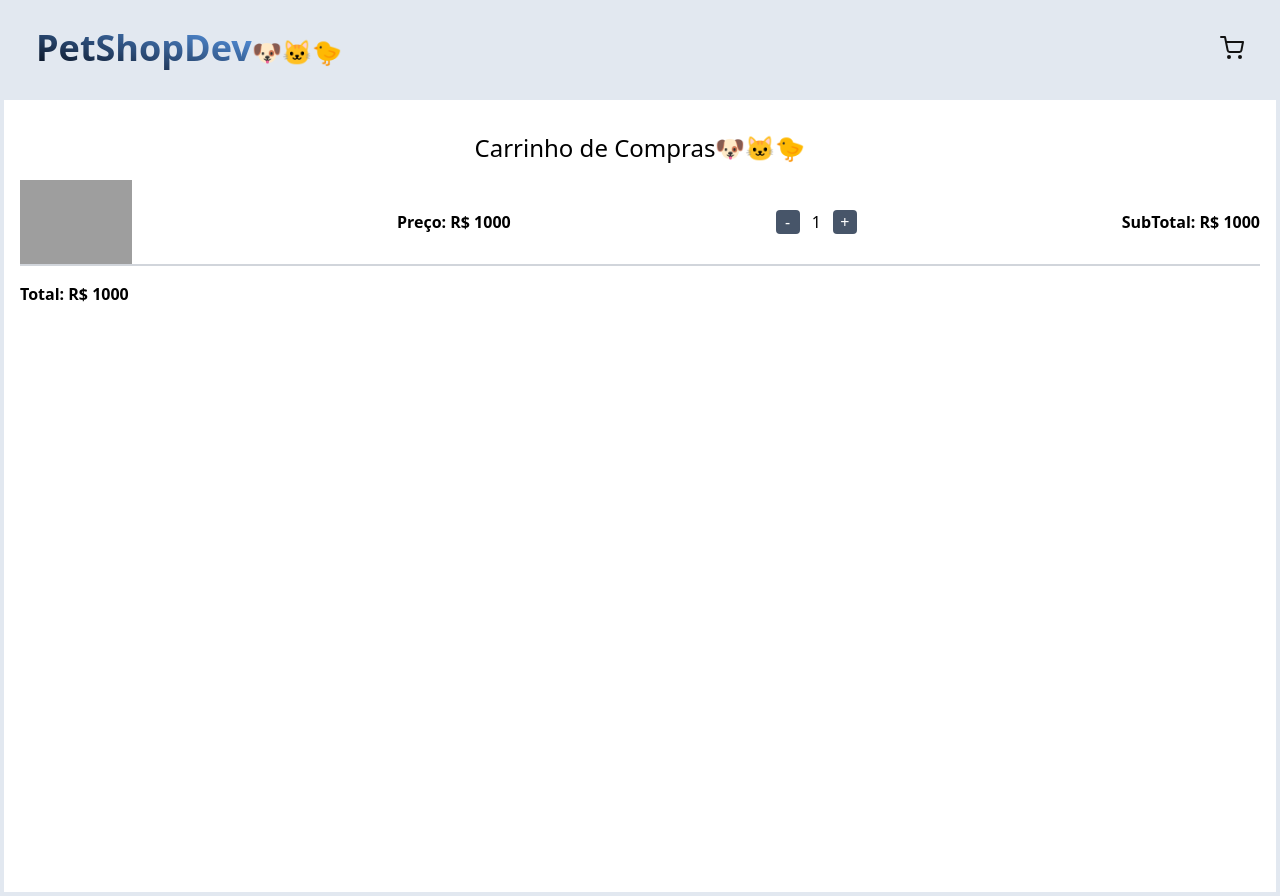
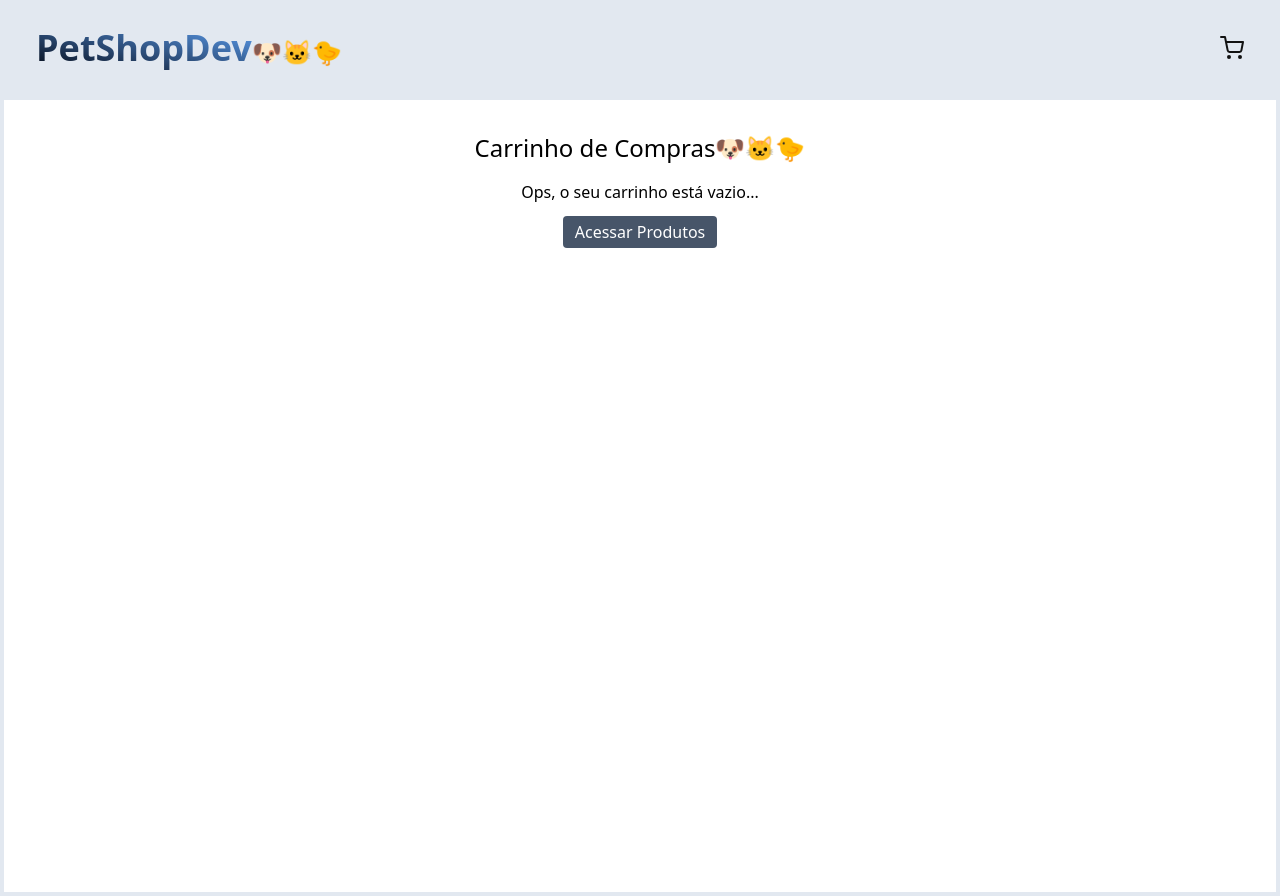
Before and after one commit to alexdev613/devpetshop, a React (Vite) app: page /carrinho in a window 1280 px wide. Built offline with nearby package versions, Linux system fonts and the light colour scheme; grey boxes are pictures that could not be loaded.

Commit message:
feat: Listando os items do carrinho (lista cart) do context CartContext na página Cart

```diff
--- a/src/pages/Cart/index.tsx
+++ b/src/pages/Cart/index.tsx
@@ -1,11 +1,44 @@
+import { useContext } from 'react';
+import { CartContext } from '../../contexts/CartContext';
+import { Link } from 'react-router-dom';
+
 export function Cart() {
+
+  const { cart } = useContext(CartContext);
+
   return (
     <div className="w-full max-w-7xl mx-auto border-4 border-slate-200 min-h-screen p-4">
       <h1 className="font-medium text-2xl text-center my-4">Carrinho de Compras🐶🐱🐤</h1>
 
-      <section className="flex items-center justify-between border-b-2 border-gray-300">
-        <img src="https://sujeitoprogramador.com/wp-content/uploads/2023/06/brinq4.png" alt="logo" className="w-28"/>
-        <strong>Preço: R$ 1000</strong>
+      {cart.length === 0 && (
+        <div className='flex flex-col items-center justify-center'>
+          <p className='font-medium'>Ops, o seu carrinho está vazio...</p>
+          <Link
+            to="/"
+            className='bg-slate-600 my-3 px-3 py-1 text-white font-medium rounded'
+          >
+            Acessar Produtos
+          </Link>
+        </div>
+      )}
+
+      {cart.map((item) => (
+        <section key={item.id} className="flex items-center justify-between border-b-2 border-gray-300">
+          <div>
+            <img
+              src={item.cover}
+              alt={item.title}
+              className="w-28"
+            />
+            <p className='w-10 py-3 text-center text-nowrap text-sm'>{item.title}</p>
+
+          </div>
+          <strong className='text-center'>Preço Un: <br />
+            {item.price.toLocaleString("pt-BR", {
+              style: "currency",
+              currency: "BRL"
+            })}
+          </strong>
 
         <div className="flex items-center justify-center gap-3">
           <button className="bg-slate-600 w-6 h-6 rounded text-white font-medium flex items-center justify-center">
@@ -19,13 +52,18 @@ export function Cart() {
           </button>
         </div>
 
-        <strong className="float-right">
-          SubTotal: R$ 1000
+        <strong className="float-right text-justify">
+          <span className='float-right'>SubTotal:</span><br />
+          {item.total.toLocaleString("pr-BR",{
+            style: "currency",
+            currency: "BRL"
+          })}
         </strong>
 
       </section>
+      ))}
 
-      <p className="font-bold mt-4">Total: R$ 1000</p>
+      {cart.length !== 0 && <p className="font-extrabold mt-8">Total: R$ 1000</p>}
     </div>
   )
 }
```
